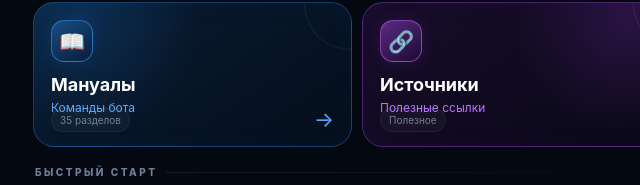
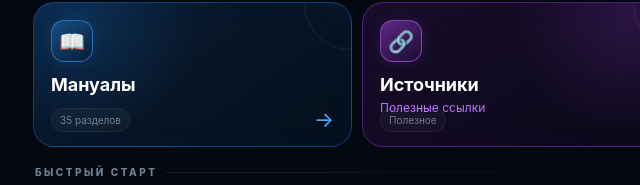
Before and after one commit to baxiopantera-spec/axeo-app, a plain HTML site: page index.html in a window 1280 px wide. Shown: the part 269-454 px from the top of the page, 283-923 px from the left. Drawn offline with Linux system fonts and the light colour scheme.

Commit message:
Update index.html

```diff
--- a/index.html
+++ b/index.html
@@ -1284,8 +1284,6 @@ body::after {
                 Мануалы
             </h2>
 
-            <p>
-                Команды бота
             </p>
 
             <div class="card-bottom">
```
